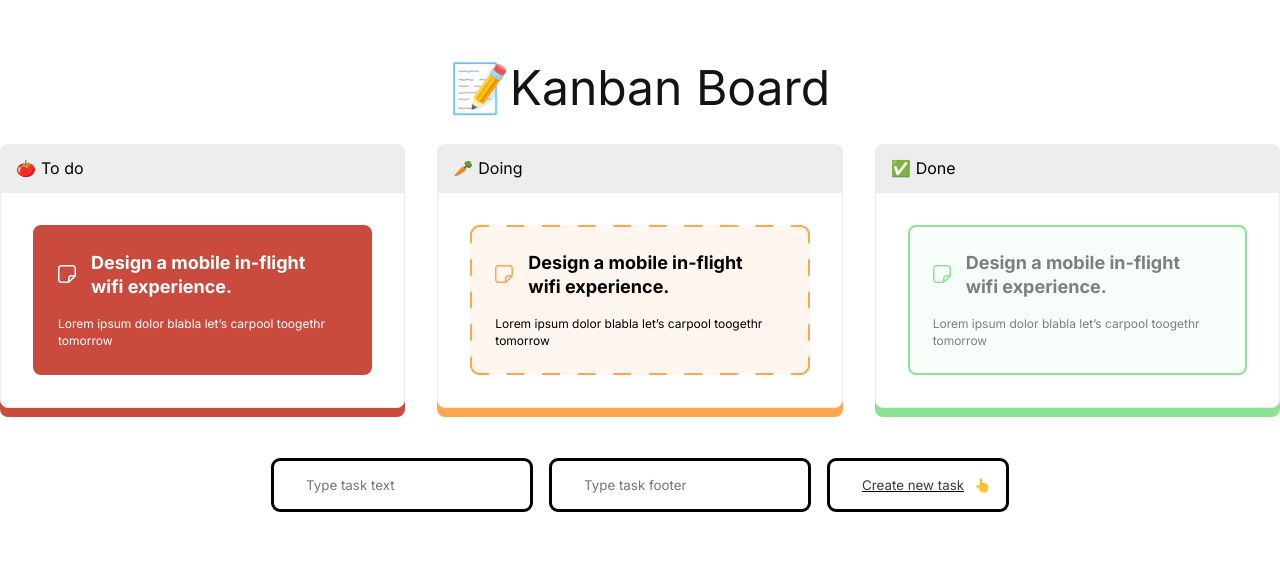
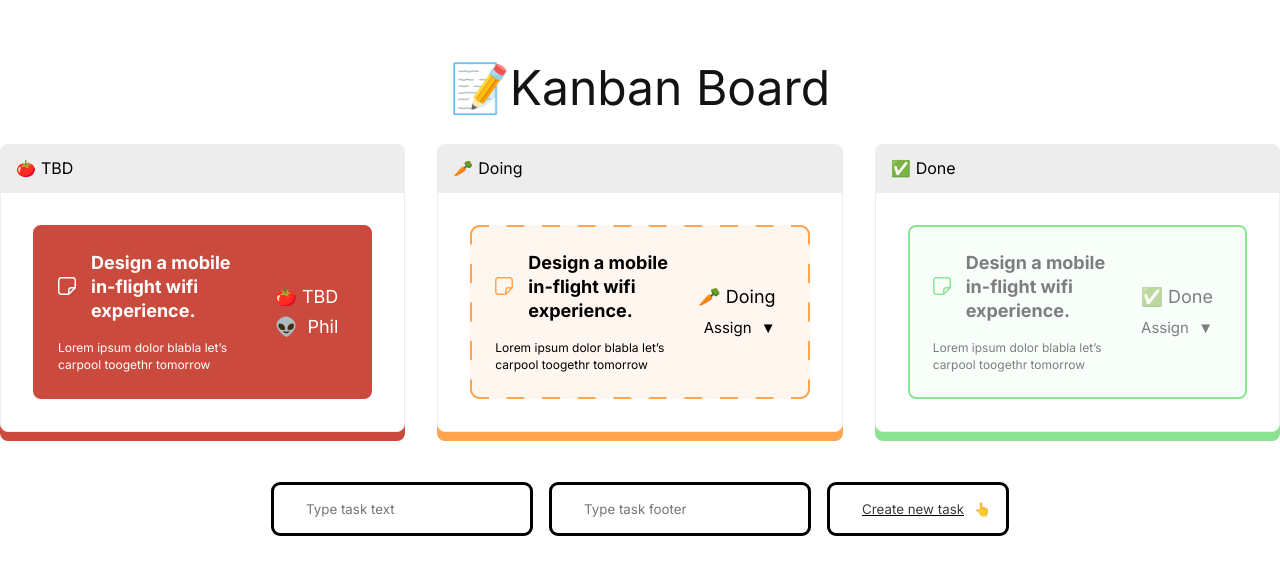
Before and after one commit to setupedf/React-Kanban-Portfolio, a React (Create React App) app: page / in a window 1280 px wide. Shown: the top 574 px of the page. Built offline with nearby package versions, Linux system fonts and the light colour scheme.

Commit message:
added sidebar stilization

```diff
--- a/src/App.js
+++ b/src/App.js
@@ -16,46 +16,55 @@ let initData = [
   {
     id: 'column-0',
     index: 0,
-    icon: '🍅',
-    title: 'To do',
-    color: '#FFFFFF',
     tasks: [
       {
         id: 1,
         text: 'Design a mobile in-flight wifi experience.',
-        footer: 'Lorem ipsum dolor blabla let’s carpool toogethr tomorrow'
+        footer: 'Lorem ipsum dolor blabla let’s carpool toogethr tomorrow',
+        colleague: 'Phil'
       }
     ]
   },
   {
     id: 'column-1',
     index: 1,
-    icon: '🥕',
-    title: 'Doing',
-    color: '#FFA550',
     tasks: [
       {
         id: 2,
         text: 'Design a mobile in-flight wifi experience.',
-        footer: 'Lorem ipsum dolor blabla let’s carpool toogethr tomorrow'
+        footer: 'Lorem ipsum dolor blabla let’s carpool toogethr tomorrow',
+        colleague: null
       },
     ]
   },
   {
     id: 'column-2',
     index: 2,
-    icon: '✅',
-    title: 'Done',
-    color: '#19C929',
     tasks: [
       {
         id: 3,
         text: 'Design a mobile in-flight wifi experience.',
-        footer: 'Lorem ipsum dolor blabla let’s carpool toogethr tomorrow'
+        footer: 'Lorem ipsum dolor blabla let’s carpool toogethr tomorrow',
+        colleague: null
       },
     ],
   }
 ]
+
+let columnData = {
+  'column-0': {
+      icon: '🍅',
+      state: 'TBD'
+  },
+  'column-1': {
+      icon: '🥕',
+      state: 'Doing'
+  },
+  'column-2': {
+      icon: '✅',
+      state: 'Done'
+  }
+}
 
 let columnIndexes = {
   'column-0': 0,
@@ -143,12 +152,12 @@ function App() {
                   return(
                     <div className="App-main-column" key={column.index}>
                       <div className="App-main-column-title">
-                          <span className="App-main-column-title-icon">{column.icon}</span>
-                          {column.title}
+                          <span className="App-main-column-title-icon">{columnData[column.id].icon}</span>
+                          {columnData[column.id].state}
                       </div>
 
                       {/* Passing column data through props */}
-                      <DroppableColumn id={`${column.id}`} index={column.index} tasks={column.tasks} color={column.color} />
+                      <DroppableColumn column={column} columnData={columnData}/>
                     </div>
                   )
                 })
--- a/src/Draggable.jsx
+++ b/src/Draggable.jsx
@@ -27,6 +27,15 @@ let taskStyles = {
     }
 }
 
+let colleagues = {
+    'Phil': '👽',
+    'Larry': '👾',
+    'James': '🐴',
+    'Emma': '🦄',
+    'Robin': '🐥',
+    'Assignee': '▼'
+  }
+
 const Task = styled.div`
     padding: 24px 32px 24px 23px;
     border-radius: 8px;
@@ -53,7 +62,7 @@ function DraggableItem(props) {
 
     return (
 
-        <Draggable draggableId={`draggable${props.task.id}`} index={props.index}>
+        <Draggable draggableId={`draggable-${props.task.id}`} index={props.index}>
             {
                 (provided, snapshot) => {
 
@@ -63,32 +72,48 @@ function DraggableItem(props) {
                         >
 
                             {/* Adding props */}
-                            <Task style={getTaskStyle(props.columnId, snapshot)}>
+                            <Task style={getTaskStyle(props.column.id, snapshot)}>
                                 <li className="App-main-column-body-item"
                                 >
-
-                                    <div className="App-main-column-body-item-main">
-                                        <div className="App-main-column-body-item-main-icon">
-                                            {/* <img className="App-main-column-body-item-main-icon-img" src="./imgs/Main_copy.svg" alt="copy_icon"/> */}
+                                    <div className="App-main-column-body-item-column">
+                                        <div className="App-main-column-body-item-column-main">
+                                            <div className="App-main-column-body-item-column-main-icon">
+                                                {/* <img className="App-main-column-body-item-column-main-icon-img" src="./imgs/Main_copy.svg" alt="copy_icon"/> */}
 
                                                 {/* Adding the svg */}
                                                 <svg width="18" height="18" viewBox="0 0 18 18" fill="none" xmlns="http://www.w3.org/2000/svg">
                                                     <path d="M14.75 0C16.5449 0 18 1.45507 18 3.25V10.1287C18 10.7254 17.7629 11.2977 17.341 11.7197L11.7197 17.341C11.2977 17.7629 10.7254 18 10.1287 18H3.25C1.45507 18 0 16.5449 0 14.75V3.25C0 1.45507 1.45507 0 3.25 0H14.75ZM14.75 1.5H3.25C2.2835 1.5 1.5 2.2835 1.5 3.25V14.75C1.5 15.7165 2.2835 16.5 3.25 16.5H10V13.25C10 11.517 11.3565 10.1008 13.0656 10.0051L13.25 10H16.5V3.25C16.5 2.2835 15.7165 1.5 14.75 1.5ZM15.439 11.5H13.25C12.3318 11.5 11.5788 12.2071 11.5058 13.1065L11.5 13.25V15.439L15.439 11.5Z"
-                                                fill={`${taskStyles[snapshot.draggingOver ? snapshot.draggingOver : props.columnId].iconColor}`}/>
+                                                    fill={`${taskStyles[snapshot.draggingOver ? snapshot.draggingOver : props.column.id].iconColor}`}/>
                                                 </svg>
                                             </div>
 
-                                        <div className="App-main-column-body-item-main-text">
+                                            <div className="App-main-column-body-item-column-main-text">
                                                 {props.task.text}
                                             </div>
-
                                         </div>
 
-                                    <div className="App-main-column-body-item-main-footer">
+                                        <div className="App-main-column-body-item-column-footer">
                                             {props.task.footer}
                                         </div>
+                                    </div>
 
-                                    <div className="App-main-column-body-item-sidebar"></div>
+                                    <div className="App-main-column-body-item-column">
+                                        <div className="App-main-column-body-item-column-state">
+
+                                            {
+                                                snapshot.draggingOver ?
+                                                <span className="App-main-column-body-item-column-state"> { props.columnData[snapshot.draggingOver].icon } <span> { props.columnData[snapshot.draggingOver].state } </span> </span> :
+                                                <span className="App-main-column-body-item-column-state"> { props.columnData[props.column.id].icon } <span> {props.columnData[props.column.id].state} </span> </span>
+                                            }
+                                        </div>
+                                        <span className="App-main-column-body-item-column-employee">
+                                            {
+                                                props.task.colleague ?
+                                                <span className="App-main-column-body-item-column-employee"> {colleagues[props.task.colleague]} <span> { props.task.colleague } </span> </span> :
+                                                <span className="App-main-column-body-item-column-employee assign"> Assign <span> {colleagues['Assignee']} </span> </span>
+                                            }
+                                        </span>
+                                    </div>
                                 </li>
                             </Task>
                         </div>
--- a/src/Droppable.jsx
+++ b/src/Droppable.jsx
@@ -10,17 +10,17 @@ import DraggableItem from "./Draggable";
 function DroppableColumn(props) {
 
     return (
-        <Droppable droppableId={`column-${props.index}`} >
+        <Droppable droppableId={props.column.id} >
             {
                 (provided) => {
-                    if (props.tasks) {
+                    if (props.column.tasks) {
 
                         return (
                             <ul className="App-main-column-body" ref={provided.innerRef} {...provided.droppableProps}>
                                 {
-                                    props.tasks.map((task, index) => {
+                                    props.column.tasks.map((task, index) => {
                                         return (
-                                            <DraggableItem task={task} key={task.id} index={index} color={props.color} columnId={props.id} />
+                                            <DraggableItem task={task} column={props.column} columnData={props.columnData} index={index} key={task.id}/>
                                         )
                                     })
                                 }
--- a/src/styles/parts/main.css
+++ b/src/styles/parts/main.css
@@ -43,28 +43,36 @@
 
 .App-main-column-body-item-wrapper {
     padding: 16px 0;
+    /* transition: all 1s ease; */
 }
 
-/* .App-main-column-body-item {
-    padding: 24px 32px 24px 23px;
-    border-radius: 8px;
-    user-select: none;
-    top: auto !important;
-    left: auto !important;
-} */
+.App-main-column-body-item {
+    display: flex;
+    justify-content: space-between;
+    /* grid-template-columns: 2fr 1fr; */
+}
 
-.App-main-column-body-item-main {
+.App-main-column-body-item-column {
+    align-self: center;
+    justify-self: end;
+    height: 100%;
+}
+
+.App-main-column-body-item-column:nth-child(1) {
+    padding-right: 16px;
+}
+
+.App-main-column-body-item-column-main {
     display: flex;
 }
 
-.App-main-column-body-item-main-icon {
+.App-main-column-body-item-column-main-icon {
     align-self: center;
     min-width: 18px;
     min-height: 18px;
 }
 
-.App-main-column-body-item-main-text {
-    max-width: 240px;
+.App-main-column-body-item-column-main-text {
     padding-left: 15px;
     font-weight: 700;
     font-size: 18px;
@@ -72,10 +80,36 @@
     word-break: break-word;
 }
 
-.App-main-column-body-item-main-footer {
+.App-main-column-body-item-column-footer {
     font-weight: 400;
     font-size: 12px;
     line-height: 17px;
     margin-top: 16px;
     word-break: break-word;
 }
+
+.App-main-column-body-item-column:nth-child(2) {
+    display: flex;
+    flex-direction: column;
+    justify-content: center;
+    font-weight: 400;
+    font-size: 18px;
+    line-height: 30px;
+    text-align: end;
+    max-width: 100px;
+    min-width: 80px;
+    word-break: break-word;
+}
+
+.App-main-column-body-item-column-employee.assign {
+    font-size: 15px;
+    line-height: 26px;
+}
+
+.App-main-column-body-item-column-employee.assign:hover {
+    text-decoration: underline;
+}
+
+.App-main-column-body-item-column-employee span {
+    margin-left: 5px;
+}
```
Lines whose indentation alone changed are shown as unchanged.
